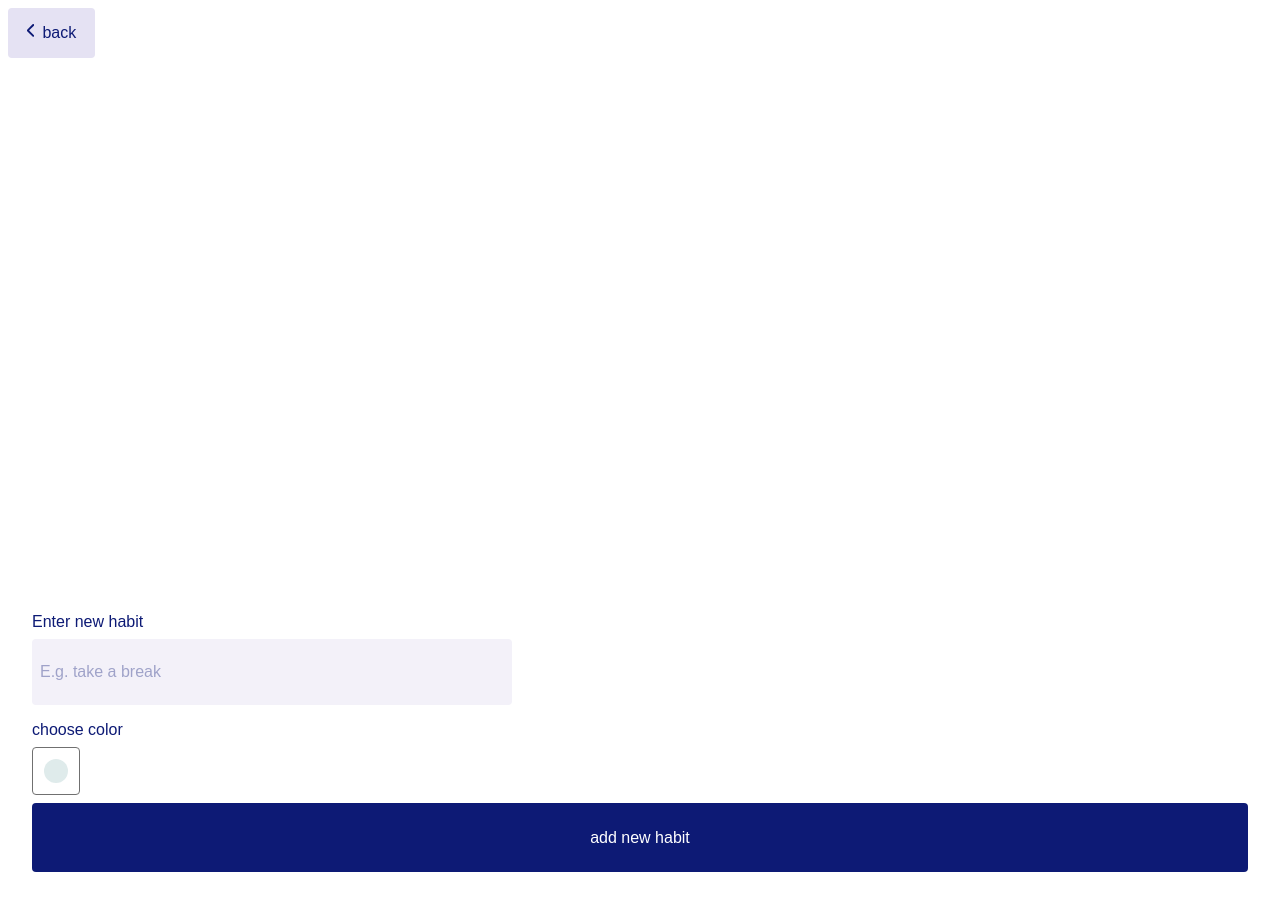
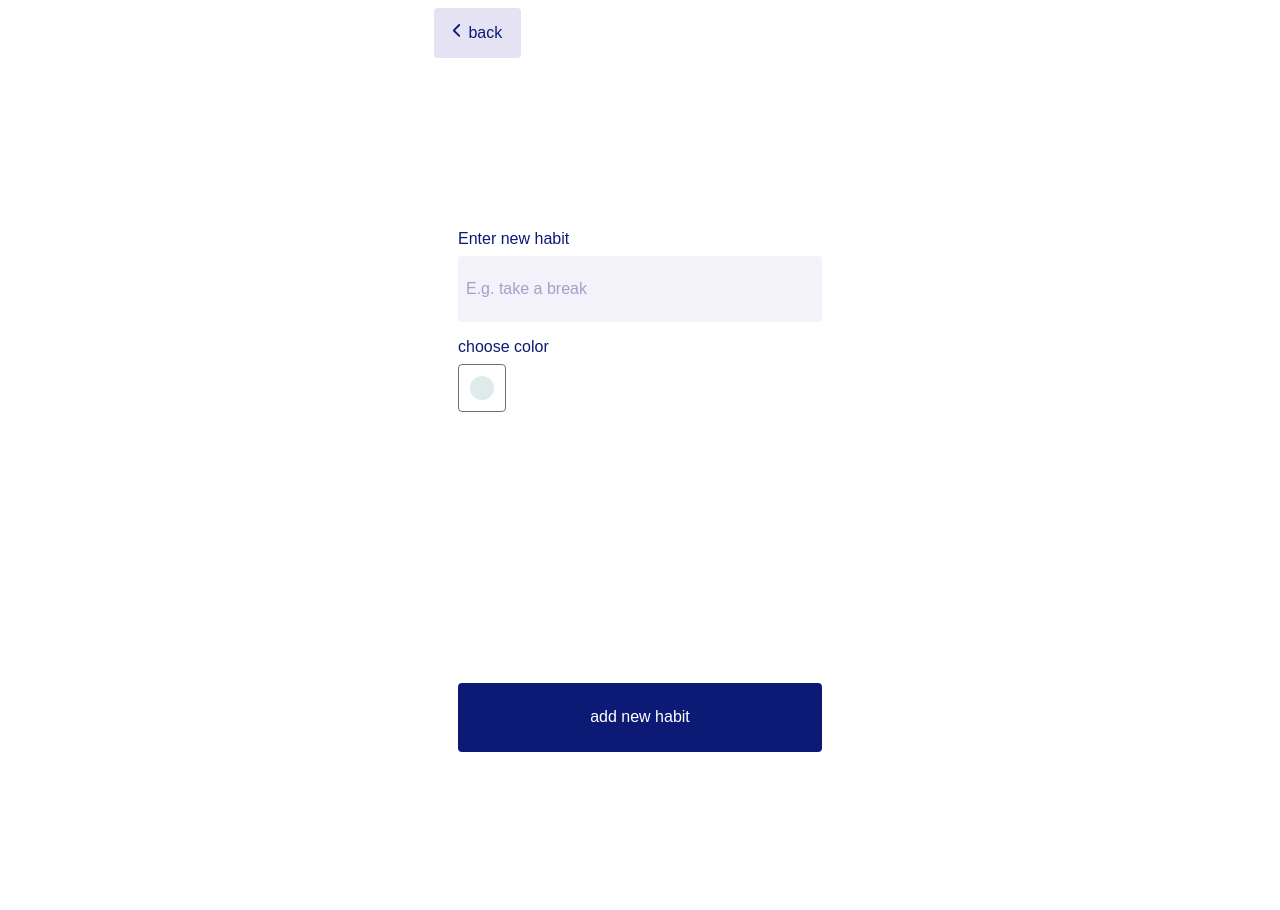
Before and after one commit to jujuzitroni/plants-need-water, a React (Vite) app: page /create-habit in a window 1280 px wide. Shown: the top 910 px of the page. After the commit the page ends 800 px from the top, so only its background shows below. Built offline with nearby package versions, Linux system fonts and the light colour scheme.

Commit message:
✨ set max width for app

```diff
--- a/src/app/App.module.css
+++ b/src/app/App.module.css
@@ -1,42 +1,4 @@
-.App {
-  text-align: center;
+.container {
+  margin: 0 auto;
+  max-width: 428px;
 }
-
-.App-logo {
-  height: 40vmin;
-  pointer-events: none;
-}
-
-@media (prefers-reduced-motion: no-preference) {
-  .App-logo {
-    animation: App-logo-spin infinite 20s linear;
-  }
-}
-
-.App-header {
-  background-color: #282c34;
-  min-height: 100vh;
-  display: flex;
-  flex-direction: column;
-  align-items: center;
-  justify-content: center;
-  font-size: calc(10px + 2vmin);
-  color: white;
-}
-
-.App-link {
-  color: #61dafb;
-}
-
-@keyframes App-logo-spin {
-  from {
-    transform: rotate(0deg);
-  }
-  to {
-    transform: rotate(360deg);
-  }
-}
-
-button {
-  font-size: calc(10px + 2vmin);
-}
--- a/src/app/App.tsx
+++ b/src/app/App.tsx
@@ -7,6 +7,7 @@ import CreateHabit from './pages/CreateHabit/CreateHabit';
 import HabitDetail from './pages/HabitDetail/HabitDetail';
 import HabitList from './pages/HabitList/HabitList';
 import { useLocalStorage } from './utils';
+import styles from './App.module.css';
 
 export type Habit = {
   id: string;
@@ -26,6 +27,7 @@ function App(): JSX.Element {
   }
 
   return (
+    <div className={styles.container}>
       <Router>
         <main>
           <Switch>
@@ -50,6 +52,7 @@ function App(): JSX.Element {
           </Switch>
         </main>
       </Router>
+    </div>
   );
 }
 
```
Lines whose indentation alone changed are shown as unchanged.
